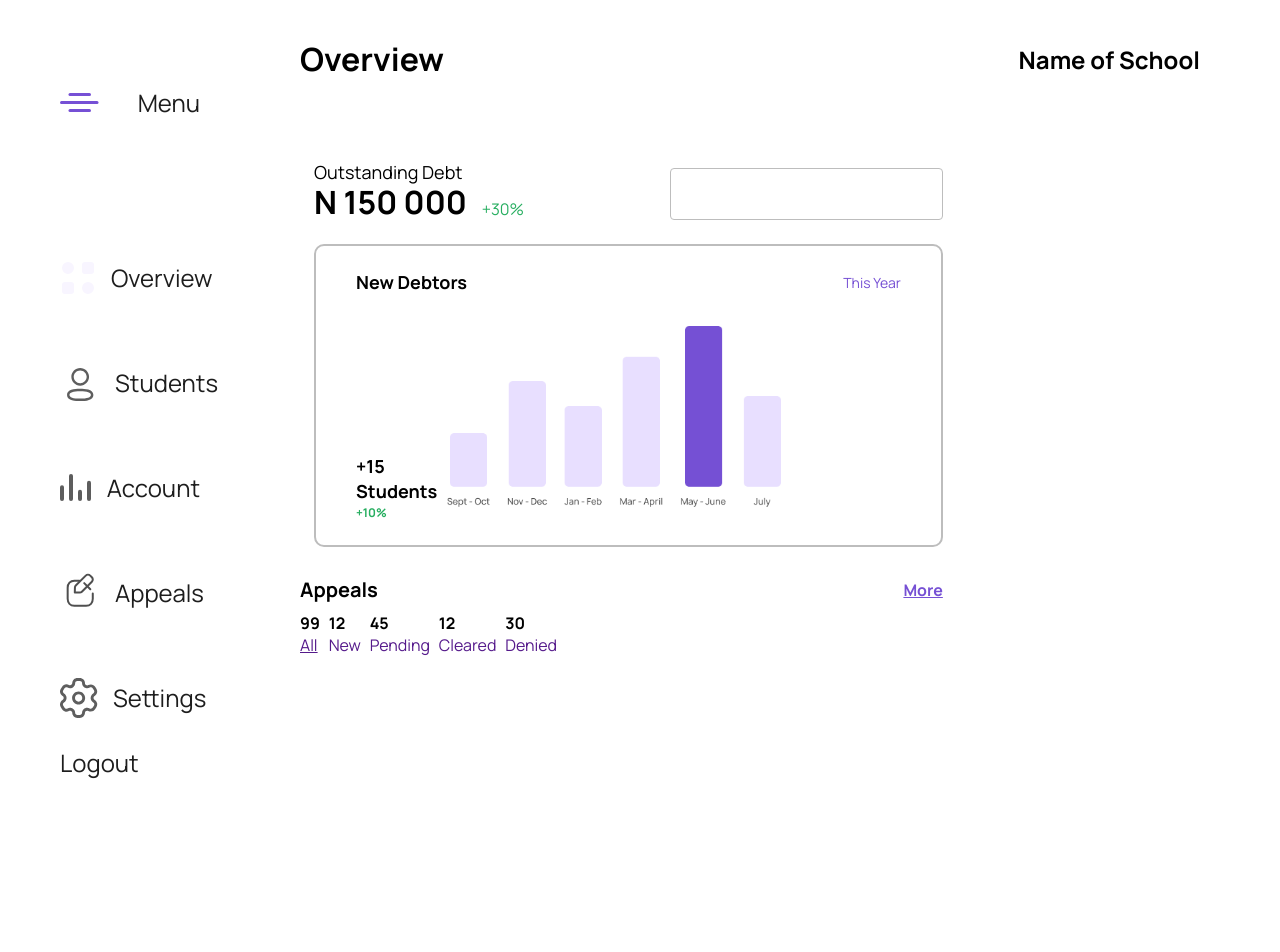
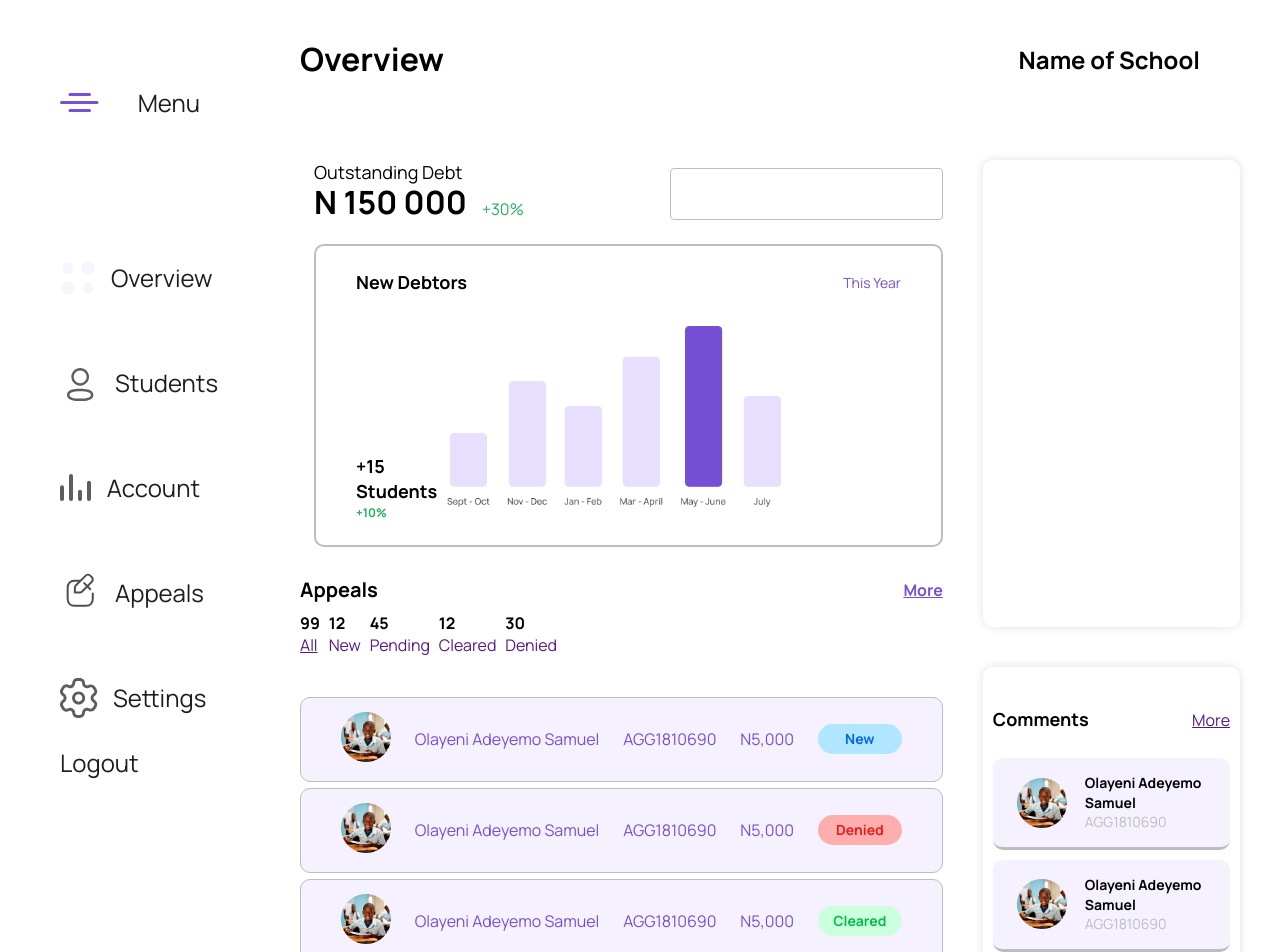
Before and after one commit to zuri-training/My_debtors_Team35, a Next.js app in the folder Frontend/studebt/: page /school/dashboard in a window 1280 px wide. Shown: the top 952 px of the page. Before the commit the page ends 800 px from the top, so only its background shows below. Built offline with nearby package versions, Linux system fonts and the light colour scheme.

Commit message:
Layout school dashboard

```diff
--- a/Frontend/studebt/components/SchoolMain.js
+++ b/Frontend/studebt/components/SchoolMain.js
@@ -107,10 +107,108 @@ const SchoolMain = () => {
 
                         </div>
                     </div>
+                    <div className="main-center-bottom-debtors">
+                        <div className="main-center-bottom-debtors-debtor">
+                            <div className="main-center-bottom-debtors-debtor-profile-img">
+                                <img src="/images/profile.png" alt="" />
+                            </div>
+                            <div className="main-center-bottom-debtors-debotor-name">
+                                Olayeni Adeyemo Samuel
+                            </div>
+                            <div className="main-center-bottom-debtors-debtor-unique-id">
+                                AGG1810690
+                            </div>
+                            <div className="main-center-bottom-debtors-debtor-debt-amount">
+                                N5,000
+                            </div>
+                            <div className="main-center-bottom-debtors-debtor-debt-status new-debt st-bold">
+                                New
+                            </div>
+                        </div>
+                        <div className="main-center-bottom-debtors-debtor">
+                            <div className="main-center-bottom-debtors-debtor-profile-img">
+                                <img src="/images/profile.png" alt="" />
+                            </div>
+                            <div className="main-center-bottom-debtors-debotor-name">
+                                Olayeni Adeyemo Samuel
+                            </div>
+                            <div className="main-center-bottom-debtors-debtor-unique-id">
+                                AGG1810690
+                            </div>
+                            <div className="main-center-bottom-debtors-debtor-debt-amount">
+                                N5,000
+                            </div>
+                            <div className="main-center-bottom-debtors-debtor-debt-status denied-debt st-bold">
+                                Denied
+                            </div>
+                        </div>
+                        <div className="main-center-bottom-debtors-debtor">
+                            <div className="main-center-bottom-debtors-debtor-profile-img">
+                                <img src="/images/profile.png" alt="" />
+                            </div>
+                            <div className="main-center-bottom-debtors-debotor-name">
+                                Olayeni Adeyemo Samuel
+                            </div>
+                            <div className="main-center-bottom-debtors-debtor-unique-id">
+                                AGG1810690
+                            </div>
+                            <div className="main-center-bottom-debtors-debtor-debt-amount">
+                                N5,000
+                            </div>
+                            <div className="main-center-bottom-debtors-debtor-debt-status cleared-debt st-bold">
+                                Cleared
+                            </div>
+                        </div>
+                    </div>
                 </div>
             </div>
-            <div className="school-main-left">
+            <div className="school-main-right">
+                <div className="school-main-right-inventory-box">
 
+                </div>
+                <div className="school-main-right-comments-box">
+                    <div className="school-main-right-comments-box-header">
+                        <div className="mt-bold">
+                            Comments
+                        </div>
+                        <Link href=''>
+                            <a className='text-underline'>More</a>
+                        </Link>
+                    </div>
+                    <div className="school-main-right-comments-box-comment">
+                        <img src="/images/profile.png" alt="" />
+                        <div className="school-main-right-comments-box-debtors-details">
+                            <div className="st-bold">
+                                Olayeni Adeyemo Samuel
+                            </div>
+                            <div className="st-regular">
+                                AGG1810690
+                            </div>
+                        </div>
+                    </div>
+                    <div className="school-main-right-comments-box-comment">
+                        <img src="/images/profile.png" alt="" />
+                        <div className="school-main-right-comments-box-debtors-details">
+                            <div className="st-bold">
+                                Olayeni Adeyemo Samuel
+                            </div>
+                            <div className="st-regular">
+                                AGG1810690
+                            </div>
+                        </div>
+                    </div>
+                    <div className="school-main-right-comments-box-comment">
+                        <img src="/images/profile.png" alt="" />
+                        <div className="school-main-right-comments-box-debtors-details">
+                            <div className="st-bold">
+                                Olayeni Adeyemo Samuel
+                            </div>
+                            <div className="st-regular">
+                                AGG1810690
+                            </div>
+                        </div>
+                    </div>
+                </div>
             </div>
         </div>
     )
--- a/Frontend/studebt/styles/schoolDash.css
+++ b/Frontend/studebt/styles/schoolDash.css
@@ -16,7 +16,16 @@
     --btn-hover: #22617F;
     --btn-active: #A1E0FE;
     --btn-disable: #E0E0E0;
+    --debtor-bg: #e8dfff71;
 
+    /* Debt Status Color */
+
+    --new-debt-bg: #B0E6FF;
+    --new-debt-color: #0068E2;
+    --denied-debt-bg: #FFAEAE;
+    --denied-debt-color:#E21F1F;
+    --cleared-debt-color: #00C042;
+    --cleared-debt-bg: #CBFFDD;
 
 
     /* black colors */
@@ -37,7 +46,9 @@
 
 .side-bar-container {
     grid-area: s;
-    height: 100vh;
+    position: fixed;
+    top: 0;
+    bottom: 0;
     display: flex;
     flex-direction: column;
     justify-content: space-between;
@@ -119,6 +130,8 @@
     grid-template-columns: 2.5fr 1fr;
     grid-gap: 40px;
     margin-right: 40px;
+    padding-bottom: 25px;
+    /* overflow: hidden; */
 }
 
 /* School Main Layout */
@@ -130,6 +143,7 @@
 .school-main-center {
     /* background-color: rgba(255, 192, 203, 0.553); */
     /* border: 2px solid black; */
+    /* overflow: scroll; */
 }
 
 /* Main-center-top  */
@@ -167,6 +181,7 @@
     justify-content: space-between;
     margin-left: 14px;
     margin-bottom: 32px;
+    /* overflow: show; */
 }
 
 .main-center-chart-top {
@@ -218,6 +233,7 @@
     display: flex;
     justify-content: space-between;
     align-items: center;
+    margin-bottom: 40px;
 }
 
 .main-center-bottom-filter-left {
@@ -228,9 +244,104 @@
     width: 100%;
 }
 
+/* Main ceneter bottom debtors */
+
+.main-center-bottom-debors {
+
+}
+
+.main-center-bottom-debtors-debtor {
+    color: var(--secondary-btn);
+    background-color: var(--debtor-bg);
+    border-radius: 10px;
+    padding: 14px 40px;
+    display: flex;
+    justify-content: space-between;
+    align-items: center;
+    border: 1px solid var(--grey4);
+    margin-bottom: 6px;
+}
+
+.main-center-bottom-debtors-debtor-debt-status {
+    max-width: 84px;
+    width: 100%;
+    padding: 5px 25px;
+    border-radius: 50px;
+    font-weight: bold;
+    display: flex;
+    justify-content: center;
+    align-items: center;
+}
+
+.new-debt {
+    background-color: var(--new-debt-bg);
+    color: var(--new-debt-color);
+}
+
+.denied-debt {
+    background-color: var(--denied-debt-bg);
+    color: var(--denied-debt-color);
+}
+
+.cleared-debt {
+    background-color: var(--cleared-debt-bg);
+    color: var(--cleared-debt-color);
+}
+
 /* School Main Right */
 .school-main-right {
-    background-color: rgba(0, 128, 0, 0.451);
+    /* background-color: rgba(0, 128, 0, 0.451); */
+}
+
+/* School Main Inventory */
+
+.school-main-right-inventory-box {
+    height: 467px;
+    width: 100%;
+    box-shadow: 0px 0px 10px 0.1px var(--grey5);
+    border-radius: 10px;
+    margin-bottom: 40px;
+    /* background-color: yellow; */
+}
+
+.school-main-right-comments-box {
+    width: 100%;
+    height: 397px;
+    border-radius: 10px;
+    padding: 40px 10px;
+    box-shadow: 0px 0px 10px 0.1px var(--grey5);
+}
+
+.school-main-right-comments-box-header {
+    display: flex;
+    justify-content: space-between;
+    align-items: center;
+    margin-bottom: 26px;
+}
+
+.school-main-right-comments-box-comment {
+    background-color: var(--debtor-bg);
+    width: 100%;
+    padding: 15px 24px;
+    border-radius: 10px;
+    display: flex;
+    justify-content: flex-start;
+    align-items: center;
+    border-bottom: 3px solid var(--grey4);
+    margin-bottom: 10px;
+}
+
+.school-main-right-comments-box-debtors-details {
+    display: flex;
+    flex-direction: column;
+    justify-content: space-between;
+    align-items: flex-start;
+    margin-left: 18px;
+    height: 100%;
+}
+
+.school-main-right-comments-box-debtors-details .st-regular {
+    color: var(--grey4);
 }
 
 /* School Dashboard Layout */
```
Also changed, not shown: Frontend/studebt/public/images/profile.png (added).
